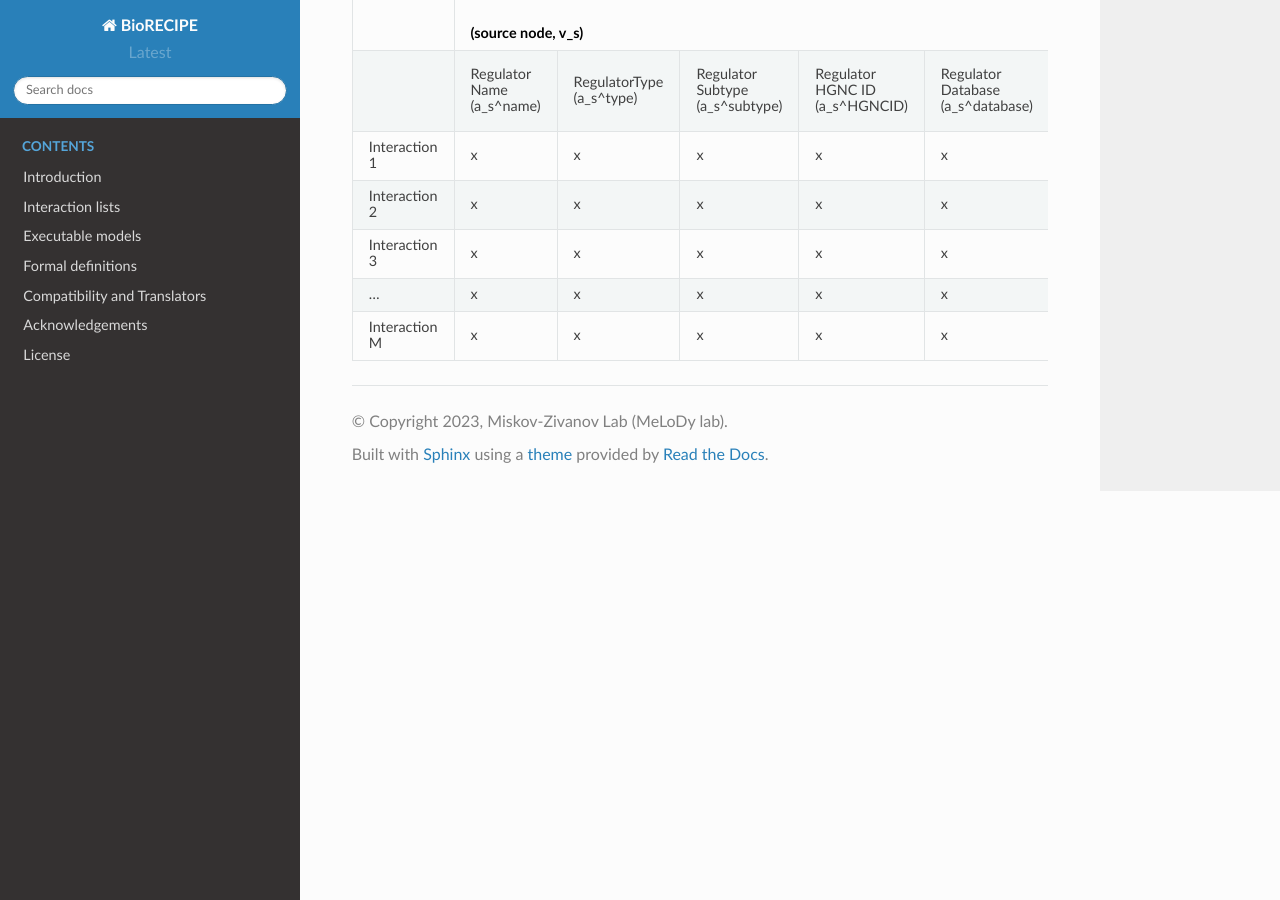
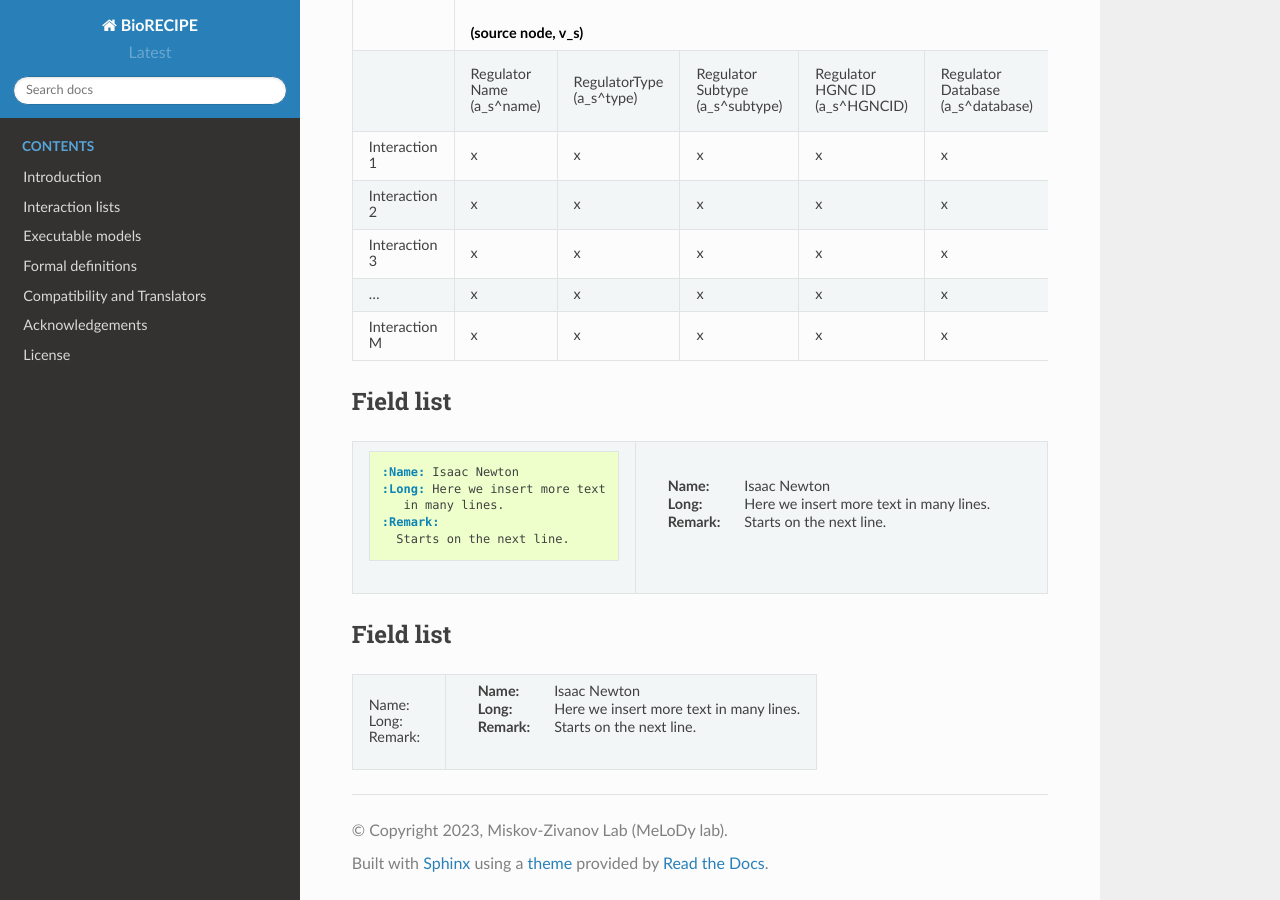
Before and after one commit to pitt-miskov-zivanov-lab/BioRECIPE, a Sphinx documentation site: the page built from docs/repre_interactions_biorecipe.rst, in a window 1280 px wide and 900 px high, scrolled down 825 px. Built offline with Sphinx 7.4.7 and the Read the Docs theme 2.0.0, drawn with Linux system fonts in a browser that asks for light colours.

Commit message:
Update repre_interactions_biorecipe.rst

```diff
--- a/docs/repre_interactions_biorecipe.rst
+++ b/docs/repre_interactions_biorecipe.rst
@@ -26,3 +26,46 @@ The following text-formatted table might not be synced with the figure-formatted
 +---------------+----------------------------+----------------------------+---------------------------------+--------------------------------+-----------------------------------+------------------------+-----------------------------------------+----------------------------------------------+----------------------------+-----------------------------+---------------------------------+-----------------------------------+-----------------------------------+------------------------+-----------------------------------------+----------------------------------------------+-----------------+--------------------------------------+---------------------------+-----------------+--------------------------+--------------------------+------------------------------+-------------------------+-------------------+---------------------+-----------------------------+--------------------------+
 | Interaction M |              x             |              x             |                x                |                x               |                 x                 |            x           |                    x                    |                       x                      |              x             |              x              |                x                |                 x                 |                 x                 |            x           |                    x                    |                       x                      |        x        |                   x                  |             x             |        x        |             x            |             x            |               x              |            x            |         x         |          x          |              x              |             x            |
 +---------------+----------------------------+----------------------------+---------------------------------+--------------------------------+-----------------------------------+------------------------+-----------------------------------------+----------------------------------------------+----------------------------+-----------------------------+---------------------------------+-----------------------------------+-----------------------------------+------------------------+-----------------------------------------+----------------------------------------------+-----------------+--------------------------------------+---------------------------+-----------------+--------------------------+--------------------------+------------------------------+-------------------------+-------------------+---------------------+-----------------------------+--------------------------+
+
+.. _field list:
+
+Field list
+----------
+.. list-table::
+   :widths: 40, 60
+
+   *
+      - .. code-block:: ReST
+
+             :Name: Isaac Newton
+             :Long: Here we insert more text
+                in many lines.
+             :Remark:
+               Starts on the next line.
+      - :Name: Isaac Newton
+        :Long: Here we insert more text
+           in many lines.
+        :Remark:
+          Starts on the next line.
+
+
+
+.. _field list:
+
+Field list
+----------
+.. list-table::
+   :widths: 20, 80
+
+   *
+      - Name:
+
+        Long:
+
+        Remark:
+
+      - :Name: Isaac Newton
+        :Long: Here we insert more text
+           in many lines.
+        :Remark:
+          Starts on the next line.
```
